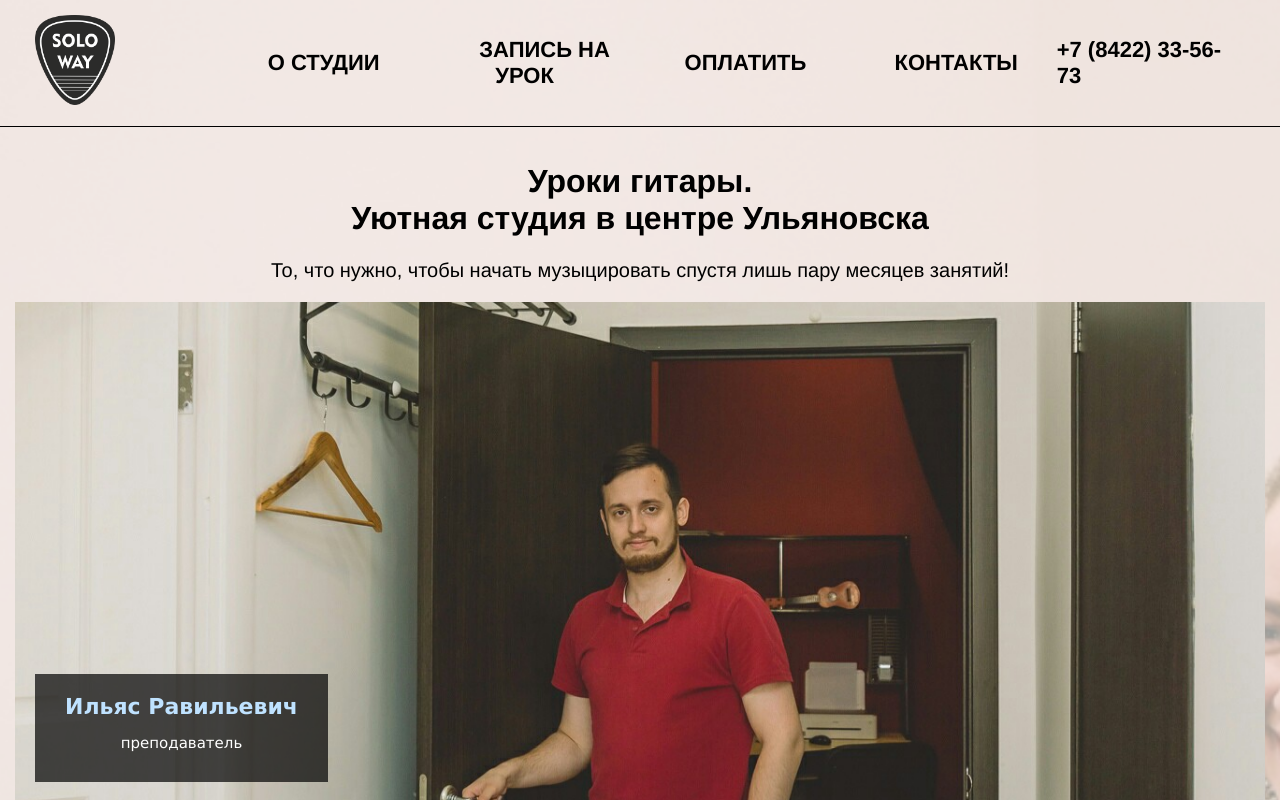
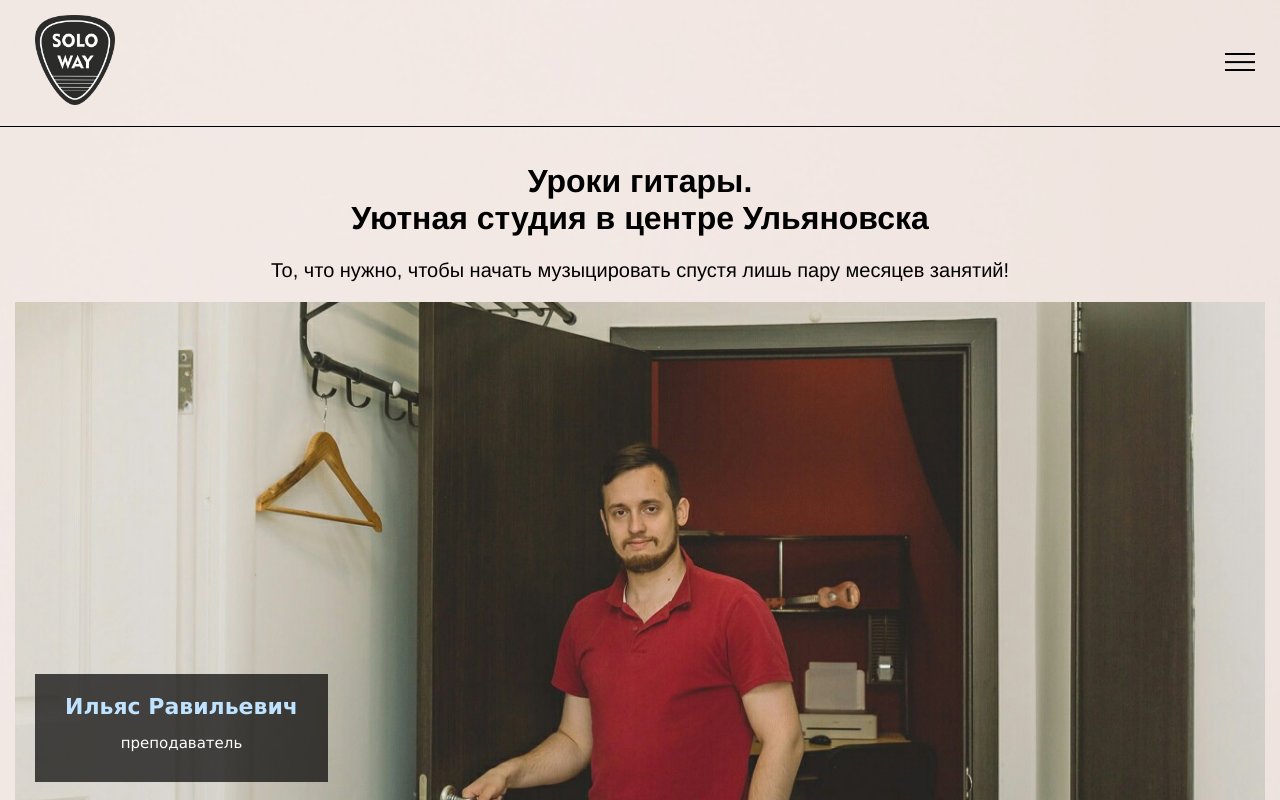
Before and after one commit to soloway73/soloway, a plain HTML site: page index.html in a window 1280 px wide. Shown: the top 800 px of the page. Drawn offline with Linux system fonts and the light colour scheme; a script that the page names is missing.

Commit message:
fixed all

```diff
--- a/css/style.css
+++ b/css/style.css
@@ -31,8 +31,9 @@ a {
   font-weight: 700;
 }
 nav {
-  display: grid;
-  grid-template-columns: 1fr 4fr 1fr;
+  display: flex;
+  flex-direction: row;
+  justify-content: space-between;
 }
 
 .logo {
@@ -45,13 +46,14 @@ nav {
   margin-left: auto;
 }
 .links {
-  display: grid;
-  grid-template-columns: repeat(auto-fit, minmax(190px, 1fr));
-  gap: 10px;
+  display: flex;
+  flex-direction: row;
+  justify-content: space-between;
 }
 .links div {
   margin-top: auto;
   margin-bottom: auto;
+  margin-left: 55px;
   text-align: center;
 }
 a:hover {
@@ -162,6 +164,7 @@ blockquote img {
   margin: auto;
   display: flex;
   flex-direction: column;
+  flex-shrink: 0;
 }
 .author cite {
   text-align: center;
@@ -267,7 +270,12 @@ blockquote img {
 .menu-icon {
   display: none;
 }
-@media (max-width: 767px) {
+@media (max-width: 1290px) {
+  nav {
+    display: flex;
+    justify-content: space-between;
+    margin-right: 40px;
+  }
   .menu-icon {
     z-index: 5;
     display: block;
@@ -320,10 +328,11 @@ blockquote img {
     width: 100%;
     height: 100%;
     background-color: rgba(255, 255, 255, 0.966);
-    padding: 100px 30px 30px 30px;
+    padding: 30px 30px 30px 0;
     transition: left 0.3s ease 0s;
     display: flex;
     flex-direction: column;
+    justify-content: space-evenly;
     z-index: 5;
     overflow: auto;
   }
@@ -331,18 +340,22 @@ blockquote img {
     left: 0;
   }
   .links div {
-    margin-top: 40px;
-    margin-bottom: 40px;
+    margin-top: 10px;
+    margin-bottom: 20px;
     text-align: center;
   }
   .links a {
-    padding: 40px;
+    padding: 30px;
   }
   .logo {
     z-index: 6;
   }
   .map {
     flex-wrap: wrap;
+  }
+  .phone {
+    order: 1;
+    z-index: 6;
   }
 
   .absoluted {
@@ -370,3 +383,13 @@ blockquote img {
     font-size: 24px;
   }
 }
+
+@media (max-width: 450px) {
+  .review {
+    flex-wrap: wrap;
+  }
+  .review p {
+    margin-left: auto;
+    margin-right: auto;
+  }
+}
--- a/index.html
+++ b/index.html
@@ -76,11 +76,11 @@
             <div>
               <a class="menu-link" data-goto=".adress" href="#">Контакты</a>
             </div>
+            <div class="phone">
+              <a href="tel:+78422335673">+7 (8422) 33-56-73</a>
+            </div>
           </div>
 
-          <div class="phone">
-            <a href="tel:+78422335673">+7 (8422) 33-56-73</a>
-          </div>
           <div class="menu-icon">
             <span></span>
           </div>
@@ -153,7 +153,7 @@
         </section>
         <section id="reviews">
           <h2>Отзывы</h2>
-          <blockquote>
+          <blockquote class="review">
             <p>
               Уже 8 месяцев с удовольствием я занимаюсь гитарой и вокалом в
               студии SOLOWAY у преподавателя Ильяса. А недавно мы начали
@@ -175,7 +175,7 @@
               <cite>Алексей Глазунов</cite>
             </div>
           </blockquote>
-          <blockquote>
+          <blockquote class="review">
             <p>
               Недавно загорелась желанием научиться игре на гитаре. В
               музыкальную школу идти уже поздно, а на курсы самое то! Узнав о
@@ -199,7 +199,7 @@
               <cite>Мария Мокшина</cite>
             </div>
           </blockquote>
-          <blockquote>
+          <blockquote class="review">
             <p>
               Сомнений пойти учиться игре на гитаре не было совсем. Мечты
               обязательно должны сбываться! А с выбором студии даже не возникло
```
